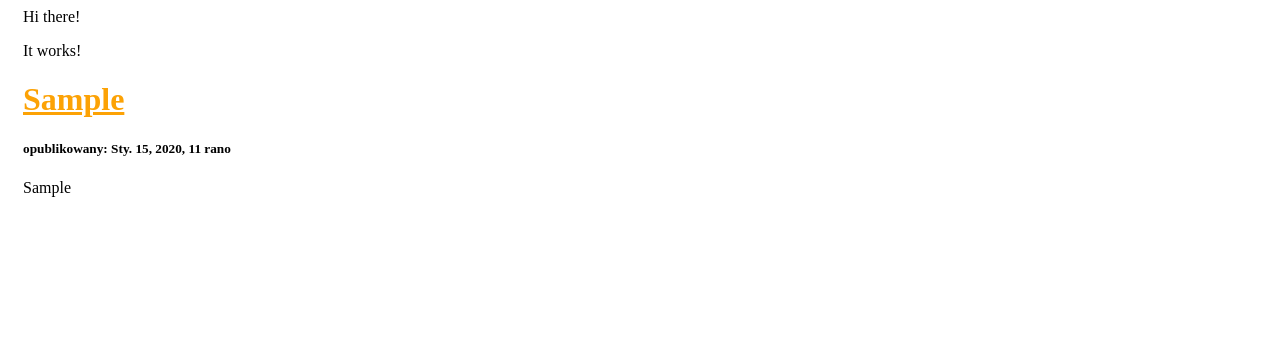
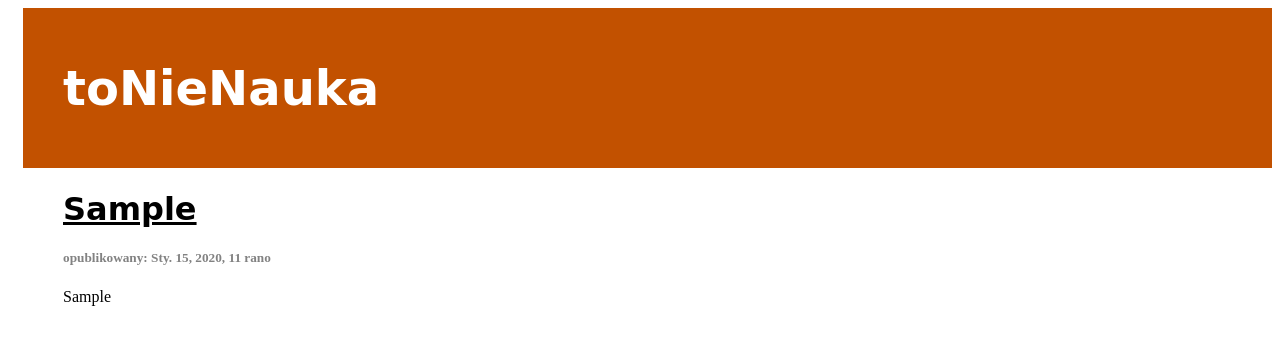
Before and after one commit to Zennek/blog, a Django app: page / in a window 1280 px wide. Shown: the top 345 px of the page. Run offline with Django 3.2, Linux system fonts and the light colour scheme; tables that the repository leaves empty hold one stand-in row (values such as "Sample post").

Commit message:
Modyfikacjia stylow

```diff
--- a/blog/static/css/blog.css
+++ b/blog/static/css/blog.css
@@ -5,3 +5,50 @@ color: #FCA205;
 body {
 padding-left: 15px;
 }
+
+.page-header {
+    background-color: #C25100;
+    margin-top: 0;
+    padding: 20px 20px 20px 40px;
+}
+
+.page-header h1, .page-header h1 a, .page-header h1 a:visited, .page-header h1 a:active {
+    color: #ffffff;
+    font-size: 36pt;
+    text-decoration: none;
+}
+
+.content {
+    margin-left: 40px;
+}
+
+h1, h2, h3, h4 {
+    font-family: 'Lobster', cursive;
+}
+
+.date {
+    color: #828282;
+}
+
+.save {
+    float: right;
+}
+
+.wpis-form textarea, .wpis-form input {
+    width: 100%;
+}
+
+.top-menu, .top-menu:hover, .top-menu:visited {
+    color: #ffffff;
+    float: right;
+    font-size: 26pt;
+    margin-right: 20px;
+}
+
+.wpis {
+    margin-bottom: 70px;
+}
+
+.wpis h2 a, .wpis h1 a:visited {
+    color: #000000;
+}
--- a/blog/templates/blog/glowna.html
+++ b/blog/templates/blog/glowna.html
@@ -6,18 +6,29 @@
     </head>
     <body>
 
-        <p>Hi there!</p>
-        <p>It works!</p>
+      <div class="page-header">
+          <h1><a href="/">toNieNauka</a></h1>
+      </div>
+
+        <div class="content container">
+            <div class="row">
+                <div class="col-md-8">
+
         {% for wpis in wpisy %}
 
-          <div>
-            <h1><a href="">{{ wpis.tytul }}</a></h1>
-            <h5>opublikowany: {{ wpis.data_publikacji }}</h5>
-            <p>{{ wpis.tresc|linebreaksbr }}</p>
-          </div>
+              <div class="wpis">
+                <h1><a href="">{{ wpis.tytul }}</a></h1>
+                  <div class="date">
+                    <h5>opublikowany: {{ wpis.data_publikacji }}</h5>
+                  </div>
+                  <p>{{ wpis.tresc|linebreaksbr }}</p>
+                </div>
 
 
-        {% endfor %}
+                {% endfor %}
+              </div>
+            </div>
+          </div>
 
     </body>
 </html>
```
